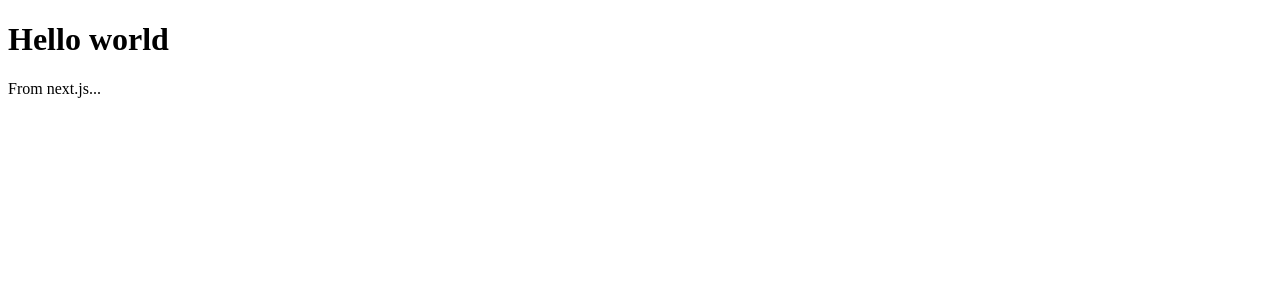
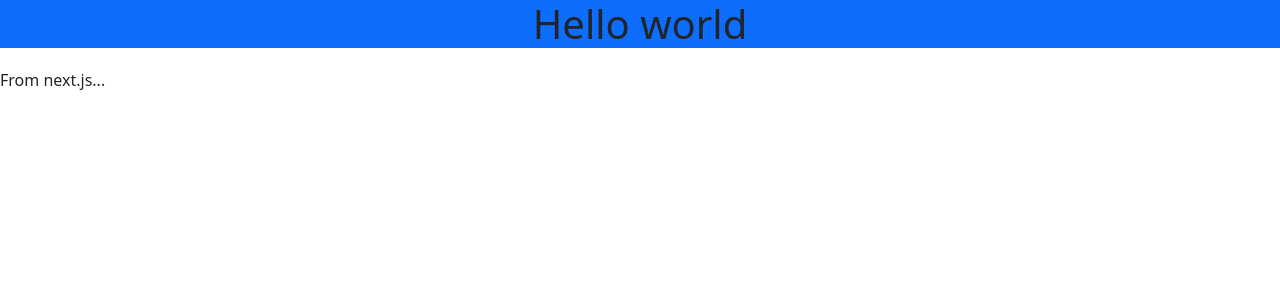
Before and after one commit to ReshmaShrema/eLearning-Market-place, a Next.js app in the folder client/: page / in a window 1280 px wide. Shown: the top 300 px of the page. Built offline with nearby package versions, Linux system fonts and the light colour scheme.

Commit message:
add bootstrap and and design

```diff
--- /dev/null
+++ b/client/pages/_app.js
@@ -0,0 +1,9 @@
+import 'bootstrap/dist/css/bootstrap.min.css';
+import 'antd/dist/reset.css';
+
+function MyApp({
+    Component,pageProps
+}){
+    return <Component{...pageProps} />;
+}
+export default MyApp;
--- a/client/pages/index.js
+++ b/client/pages/index.js
@@ -1,7 +1,7 @@
 const Index = ()=>{
     return (
         <>
-        <h1>Hello world</h1>
+        <h1 className='text-center bg-primary jumbotron'> Hello world</h1>
         <p>From next.js...</p>
         </>
     )
```
Also changed, not shown: client/package.json (+5 -3 lines), 2 other files (tests, documents, lock files or other folders).
